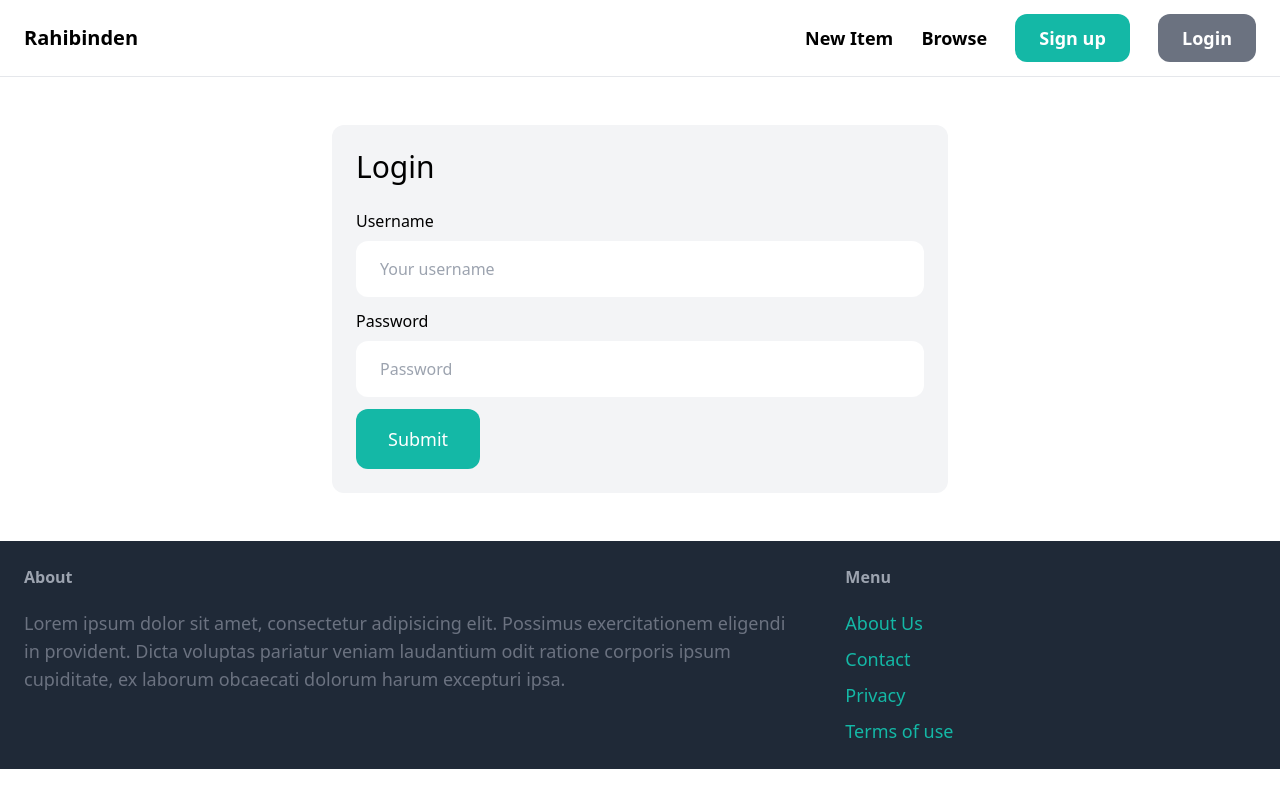
After one commit to berkayaktunc/rahibinden, a Django app: page /login/ in a window 1280 px wide. The commit adds this page. Run offline with Django 5.2, Linux system fonts and the light colour scheme; some libraries are stand-ins or nearby versions.

Commit message:
login added

```diff
--- a/core/forms.py
+++ b/core/forms.py
@@ -1,6 +1,17 @@
 from django import forms
-from django.contrib.auth.forms import UserCreationForm
+from django.contrib.auth.forms import UserCreationForm, AuthenticationForm
 from django.contrib.auth.models import User
+
+class LoginForm(AuthenticationForm):
+	username = forms.CharField(widget=forms.TextInput(attrs={
+		'placeholder':'Your username',
+		'class': "w-full py-4 px-6 rounded-xl"
+	}))
+	password = forms.CharField(widget=forms.PasswordInput(attrs={
+		'placeholder':'Password',
+		'class': "w-full py-4 px-6 rounded-xl"
+	}))
+
 
 class SighupForm(UserCreationForm):
 	class Meta:
--- a/core/templates/core/base.html
+++ b/core/templates/core/base.html
@@ -13,8 +13,13 @@
             <a href="#" class="text-lg font-semibold hover:text-gray-500">New Item</a>
             <a href="#" class="text-lg font-semibold hover:text-gray-500">Browse</a>
 
-            <a href="{% url 'core:signup' %}" class="py-3 px-6 text-lg font-semibold bg-teal-500 text-white rounded-xl hover:bg-teal-700">Sign up</a>
-            <a href="#" class="py-3 px-6 text-lg font-semibold bg-gray-500 text-white rounded-xl hover:bg-gray-700">Login</a>
+            {% if request.user.is_authenticated %}
+                <a href="#" class="py-3 px-6 text-lg font-semibold bg-teal-500 text-white rounded-xl hover:bg-teal-700">Inbox</a>
+                <a href="#" class="py-3 px-6 text-lg font-semibold bg-gray-500 text-white rounded-xl hover:bg-gray-700">Dashboard</a>
+            {% else %}
+                <a href="{% url 'core:signup' %}" class="py-3 px-6 text-lg font-semibold bg-teal-500 text-white rounded-xl hover:bg-teal-700">Sign up</a>
+                <a href="{% url 'core:login' %}" class="py-3 px-6 text-lg font-semibold bg-gray-500 text-white rounded-xl hover:bg-gray-700">Login</a>
+            {% endif %}
         </div>
     </nav>
 
--- /dev/null
+++ b/core/templates/core/login.html
@@ -0,0 +1,35 @@
+{% extends "core/base.html" %}
+
+{% block title %}Sign Up{% endblock title %}
+
+{% block content %}
+	<div class="w-1/2 my-6 mx-auto p-6 bg-gray-100 rounded-xl">
+		<h1 class="mb-6 text-3xl">Login</h1>
+		<form action="." method="post">
+			{% csrf_token %}
+
+			<div class="mb-3">
+				<label class="inline-block mb-2">Username</label><br>
+				{{ form.username }}
+			</div>
+
+			<div class="mb-3">
+				<label class="inline-block mb-2">Password</label><br>
+				{{ form.password }}
+			</div>
+
+			{% if form.errors or form.non_field_errors %}
+			<div class="mb-3 p-6 bg-red-100 rounded-xl">
+				{% for field in form %}
+				{{ field.errors }}
+				{% endfor %}
+
+				{{ form.non_field_errors }}
+			</div>
+			{% endif %}
+
+			<button class="py-4 px-8 text-lg bg-teal-500 hover:bg-teal-700 rounded-xl text-white">Submit</button>
+		</form>
+	</div>
+
+{% endblock content %}
--- a/core/urls.py
+++ b/core/urls.py
@@ -1,5 +1,7 @@
 from django.urls import path
+from django.contrib.auth import views as auth_views
 from . import views
+from .forms import LoginForm
 
 app_name = 'core'
 
@@ -7,4 +9,5 @@ urlpatterns = [
 	path('', views.index, name='index'),
     path('contact/', views.contact, name='contact'),
 	path('signup/', views.signup, name='signup'),
+	path('login/', auth_views.LoginView.as_view(template_name='core/login.html', authentication_form=LoginForm), name='login'),
 ]
--- a/rahibinden/settings.py
+++ b/rahibinden/settings.py
@@ -26,6 +26,11 @@ SECRET_KEY = 'django-insecure-_4^8mj^(g42db8tv+!eh*(nl*fzqh8dn&+!*62$(r297=mc1k5
 DEBUG = True
 
 ALLOWED_HOSTS = []
+
+LOGIN_URL = '/login'
+LOGIN_REDIRECT_URL = '/'
+LOGUOT_REDIRECT_URL = '/'
+
 
 
 # Application definition
```
